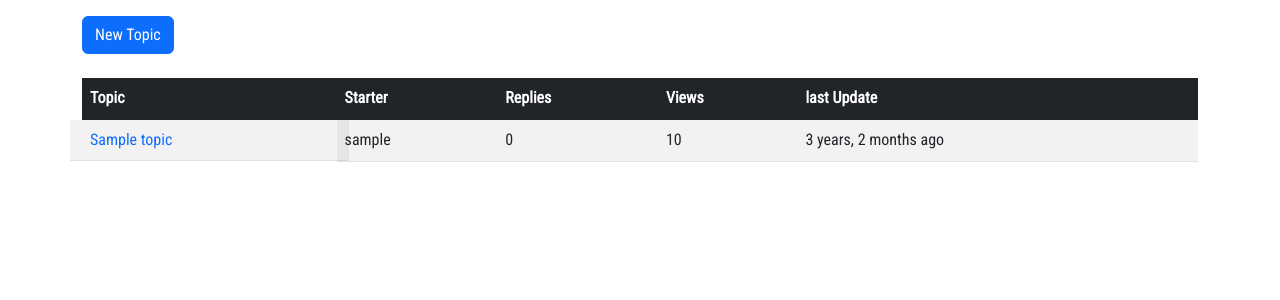
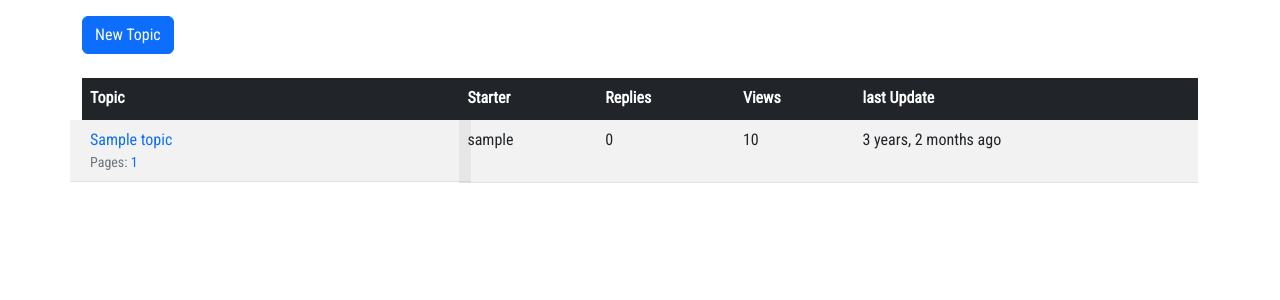
Before and after one commit to Olaism/discussion-forum, a Django app: page /boards/1/ in a window 1280 px wide. Shown: the part 28-328 px from the top of the page. Run offline with Django 4.2, Linux system fonts and the light colour scheme; a user stored in the database is signed in; tables that the repository leaves empty hold one stand-in row (values such as "Sample post"); some libraries are stand-ins or nearby versions.

Commit message:
adding extra_functionalities to the topics listing

```diff
--- a/boards/models.py
+++ b/boards/models.py
@@ -1,4 +1,6 @@
+import math
 from markdown import markdown
+
 from django.db import models
 from django.contrib.auth import get_user_model
 from django.utils.html import mark_safe
@@ -40,6 +42,25 @@ class Topic(models.Model):
         truncated_subject = Truncator(self.subject)
         return truncated_subject.chars(30)
 
+    def get_page_count(self):
+        count = self.posts.count()
+        pages = count / 20
+        return math.ceil(pages)
+
+    def has_many_pages(self, count=None):
+        if count is None:
+            count = self.get_page_count()
+        return count > 6
+
+    def get_page_range(self):
+        count = self.get_page_count()
+        if self.has_many_pages():
+            return range(1, 5)
+        return range(1, count + 1)
+
+    def get_last_ten_posts(self):
+        return self.posts.order_by('-created_at')[:10]
+
 
 class Post(models.Model):
     message = models.TextField(max_length=4000)
--- a/boards/views.py
+++ b/boards/views.py
@@ -10,6 +10,7 @@ from django.shortcuts import (
     render,
     redirect
 )
+from django.urls import reverse
 from django.utils import timezone
 from django.utils.decorators import method_decorator
 from django.views.generic import (
@@ -79,11 +80,16 @@ class PostListView(ListView):
     model = Post
     context_object_name = 'posts'
     template_name = 'topic_posts.html'
-    paginate_by = 2
+    paginate_by = 20
 
     def get_context_data(self, **kwargs):
-        self.topic.views += 1
-        self.topic.save()
+
+        session_key = 'viewed_topic_{}'.format(self.topic.pk)
+        if not self.request.session.get(session_key, False):
+            self.topic.views += 1
+            self.topic.save()
+            self.request.session[session_key] = True
+
         kwargs['topic'] = self.topic
         return super().get_context_data(**kwargs)
 
@@ -108,7 +114,18 @@ def reply_topic(request, pk, topic_pk):
             post.created_by = request.user
             post.save()
 
-            return redirect('topic_posts', pk=pk, topic_pk=topic_pk)
+            topic.last_updated = timezone.now()
+            topic.save()
+
+            topic_url = reverse('topic_posts', kwargs={
+                'pk': pk, 'topic_pk': topic_pk
+            })
+            topic_post_url = '{url}?page={page}#{id}'.format(
+                url=topic_url,
+                id=post.pk,
+                page=topic.get_page_count()
+            )
+            return redirect(topic_post_url)
     else:
         form = PostForm()
     return render(request, 'reply_topic.html', {'topic': topic, 'form': form})
--- a/templates/reply_topic.html
+++ b/templates/reply_topic.html
@@ -24,7 +24,7 @@
         <button type="submit" class="btn btn-success">Post a reply</button>
     </form>
 
-    {% for post in topic.posts.all %}
+    {% for post in topic.get_last_ten_posts %}
         <div class="card mb-2">
             <div class="card-body p-3">
                 <div class="row mb-3">
--- a/templates/topic_posts.html
+++ b/templates/topic_posts.html
@@ -24,7 +24,9 @@
     </div>
 
     {% for post in posts %}
-        <div class="card mb-2 {% if forloop.first %}border-dark{% endif %}">
+        <div
+            id="{{ post.pk }}"
+            class="card {% if forloop.last %}mb-4{% else %}mb-2{% endif %} {% if forloop.first %}border-dark{% endif %}">
             {% if forloop.first %}
                 <div class="card-header text-white bg-dark py-2 px-3">
                     {{ topic.subject }}
--- a/templates/topics.html
+++ b/templates/topics.html
@@ -33,11 +33,23 @@
         </thead>
         <tbody class="table-group-divider">
             {% for topic in topics %}
+            {% url 'topic_posts' board.pk topic.pk as topic_url  %}
             <tr>
                 <td class="row">
-                    <a href="{% url 'topic_posts' board.pk topic.pk %}">
-                        {{ topic.subject }}
-                    </a>
+                    <p class="mb-0">
+                        <a href="{{ topic_url }}">
+                            {{ topic.subject }}
+                        </a>
+                    </p>
+                    <small class="text-muted">
+                        Pages:
+                        {% for i in topic.get_page_range %}
+                            <a href="{{ topic_url }}?page={{ i }}">{{ i }}</a>
+                        {% endfor %}
+                        {% if topic.has_many_pages %}
+                            <a href="{{ topic_url }}?page={{ topic.get_page_count }}">Last Page</a>
+                        {% endif %}
+                    </small>
                 </td>
                 <td>{{ topic.starter.username }}</td>
                 <td>{{ topic.replies }}</td>
```
Also changed, not shown: boards/tests/test_view_reply_topic.py (+6 -2 lines).
